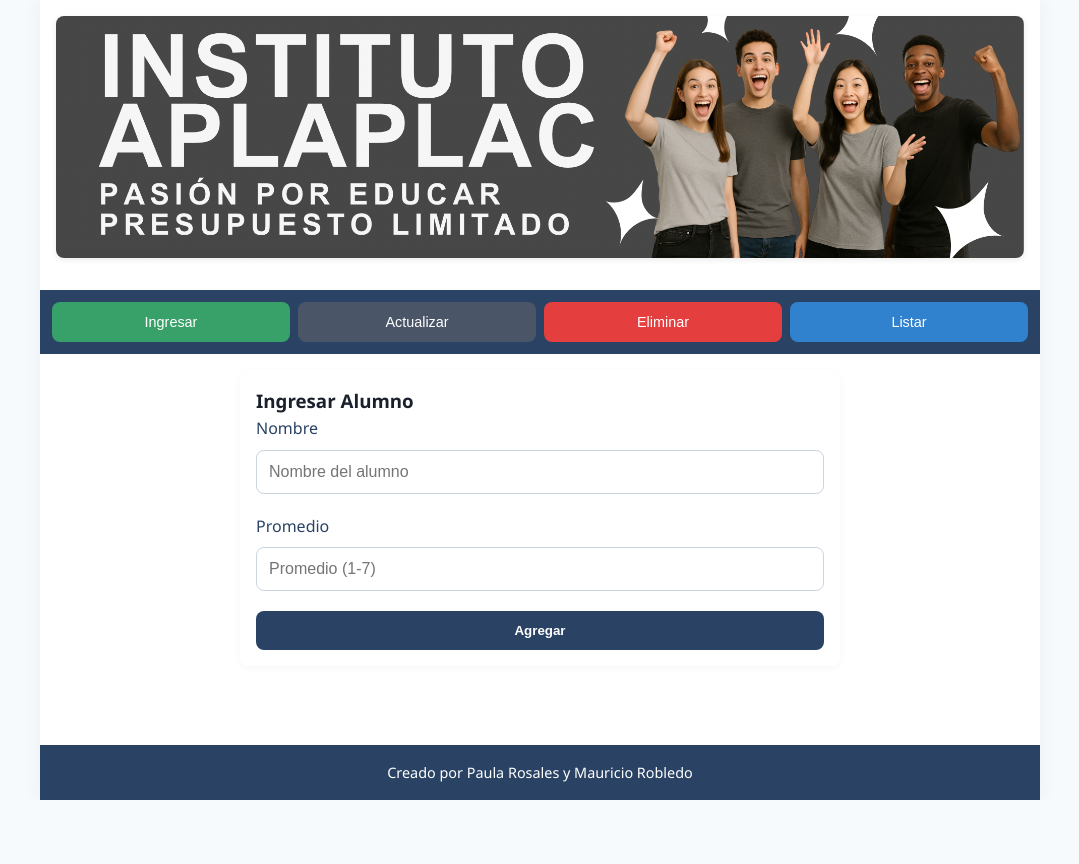
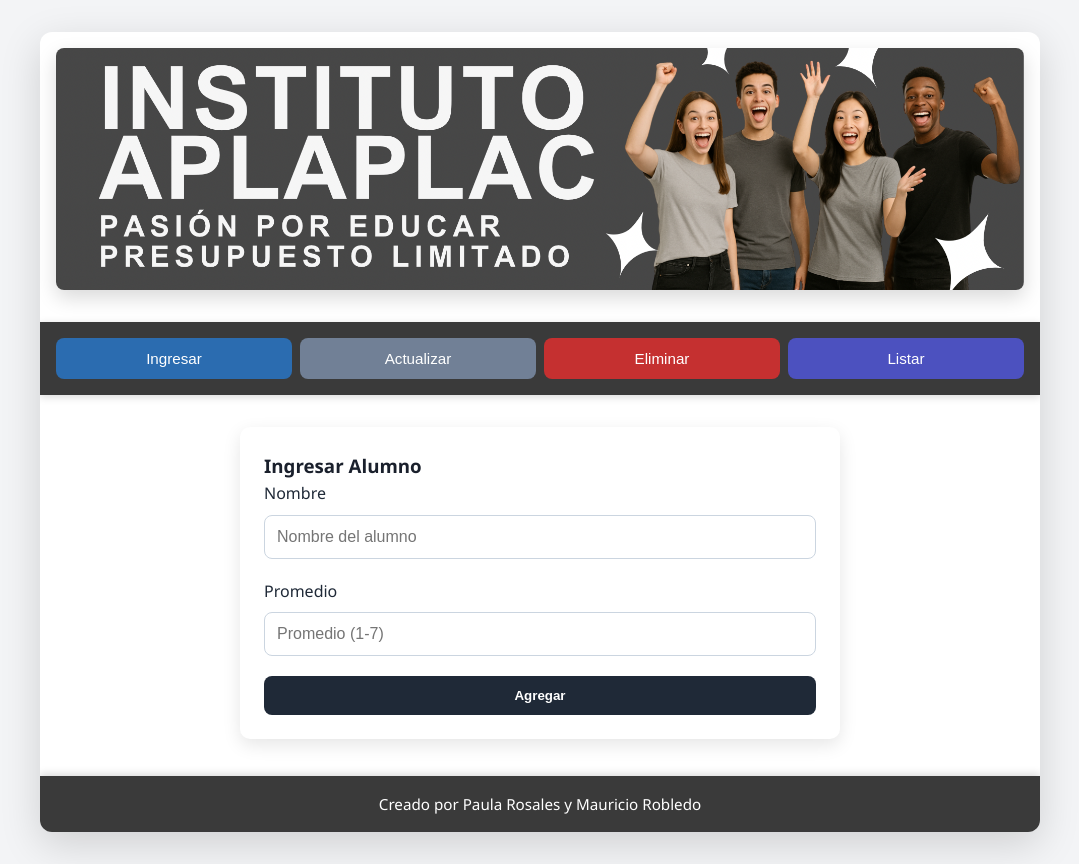
Before and after one commit to Paulaniakea/Prueba-3-frontend, a React (Create React App) app in the folder Tercera evaluación/: page / in a window 1280 px wide. Both pictures are taken after a click on the button "Ingresar". Shown: the whole page, without its empty margins (100-1179 px from the left). Before the commit the page ends 800 px from the top, so only its background shows below. Built offline with nearby package versions, Linux system fonts and the light colour scheme.

Commit message:
Update styles.css

```diff
--- a/Tercera evaluación/src/styles.css
+++ b/Tercera evaluación/src/styles.css
@@ -7,7 +7,7 @@
 
 body {
   font-family: 'Segoe UI', 'Roboto', sans-serif;
-  background-color: #f7fafc;
+  background-color: #f3f4f6;
   color: #1a202c;
   line-height: 1.6;
   min-height: 100vh;
@@ -21,9 +21,11 @@ body {
   min-height: 100vh;
   width: 100%;
   max-width: 1000px;
-  margin: 0 auto;
+  margin: 2rem auto;
   background: #ffffff;
-  box-shadow: 0 0 20px rgba(0, 0, 0, 0.05);
+  border-radius: 12px;
+  box-shadow: 0 12px 40px rgba(0, 0, 0, 0.15);
+  overflow: hidden;
 }
 
 /* Header y banner */
@@ -47,7 +49,7 @@ body {
   width: 100%;
   height: auto;
   border-radius: 8px;
-  box-shadow: 0 2px 6px rgba(0, 0, 0, 0.08);
+  box-shadow: 0 8px 20px rgba(0, 0, 0, 0.15);
   object-fit: cover;
   aspect-ratio: 4 / 1;
   display: block;
@@ -57,20 +59,21 @@ body {
 .navbar {
   display: flex;
   flex-direction: row;
-  background-color: #2a4365;
-  padding: 0.75rem;
+  background-color: #3a3a3a;
+  padding: 1rem;
   gap: 0.5rem;
   justify-content: center;
   width: 100%;
+  box-shadow: 0 2px 8px rgba(0, 0, 0, 0.15);
 }
 
 .nav-btn {
   padding: 0.75rem 1rem;
   border-radius: 8px;
   font-weight: 500;
-  transition: 0.2s ease;
+  transition: 0.3s ease;
   cursor: pointer;
-  font-size: 0.9rem;
+  font-size: 0.95rem;
   border: none;
   min-width: 120px;
   flex: 1;
@@ -79,42 +82,39 @@ body {
 }
 
 .nav-btn-primary {
-  background-color: #38a169;
-  color: white;
+  background-color: #2b6cb0;
 }
 
 .nav-btn-info {
-  background-color: #3182ce;
-  color: white;
+  background-color: #4c51bf;
 }
 
 .nav-btn-danger {
-  background-color: #e53e3e;
-  color: white;
+  background-color: #c53030;
 }
 
 .nav-btn-warning {
-  background-color: #4a5568;
-  color: white;
+  background-color: #718096;
 }
 
 .nav-btn:hover {
-  opacity: 0.95;
-  transform: translateY(-1px);
+  opacity: 0.98;
+  transform: translateY(-2px);
+  box-shadow: 0 4px 10px rgba(0, 0, 0, 0.1);
 }
 
 /* Contenido principal */
 .main-content {
   flex: 1;
-  padding: 1rem;
+  padding: 2rem;
 }
 
 /* Formulario */
 .alumno-form {
   background: white;
-  padding: 1rem;
-  border-radius: 8px;
-  box-shadow: 0 2px 8px rgba(0, 0, 0, 0.04);
+  padding: 1.5rem;
+  border-radius: 10px;
+  box-shadow: 0 6px 18px rgba(0, 0, 0, 0.1);
   max-width: 600px;
   margin: 0 auto;
 }
@@ -126,7 +126,7 @@ body {
 .form-group label {
   display: block;
   margin-bottom: 0.5rem;
-  color: #2a4365;
+  color: #1f2937;
   font-weight: 500;
 }
 
@@ -142,7 +142,7 @@ body {
 .submit-button {
   width: 100%;
   padding: 0.75rem;
-  background-color: #2a4365;
+  background-color: #1f2937;
   color: #ffffff;
   border: none;
   border-radius: 8px;
@@ -152,21 +152,22 @@ body {
 }
 
 .submit-button:hover {
-  background-color: #1a365d;
+  background-color: #111827;
 }
 
 /* Lista de alumnos */
 .alumno-list {
   background: #ffffff;
-  padding: 1.5rem;
+  padding: 2rem;
   border-radius: 12px;
-  box-shadow: 0 2px 10px rgba(0, 0, 0, 0.05);
+  box-shadow: 0 10px 30px rgba(0, 0, 0, 0.15);
   max-width: 800px;
   margin: 2rem auto;
+  border: 2px solid #cbd5e0;
 }
 
 .alumno-list h3 {
-  color: #2a4365;
+  color: #1f2937;
   margin-bottom: 1.5rem;
   text-align: center;
 }
@@ -179,27 +180,36 @@ body {
   padding: 1rem 1.5rem;
   margin-bottom: 1rem;
   background: #f7fafc;
-  border-left: 5px solid #cbd5e0;
+  border-left: 5px solid #4a5568;
   border-radius: 8px;
   color: #2d3748;
   font-weight: 500;
   display: flex;
   justify-content: space-between;
+  box-shadow: 0 4px 10px rgba(0, 0, 0, 0.06);
+  transition: transform 0.2s, box-shadow 0.2s;
+}
+
+.alumno-list li:hover {
+  transform: translateY(-2px);
+  box-shadow: 0 6px 12px rgba(0, 0, 0, 0.08);
 }
 
 .empty-message {
   text-align: center;
   color: #718096;
   padding: 1rem;
+  font-style: italic;
 }
 
 /* Footer */
 footer {
-  background-color: #2a4365;
+  background-color: #3a3a3a;
   color: #ffffff;
   padding: 1rem;
   text-align: center;
-  font-size: 0.9rem;
+  font-size: 0.95rem;
+  box-shadow: 0 -2px 8px rgba(0, 0, 0, 0.15);
 }
 
 /* Responsive */
```
